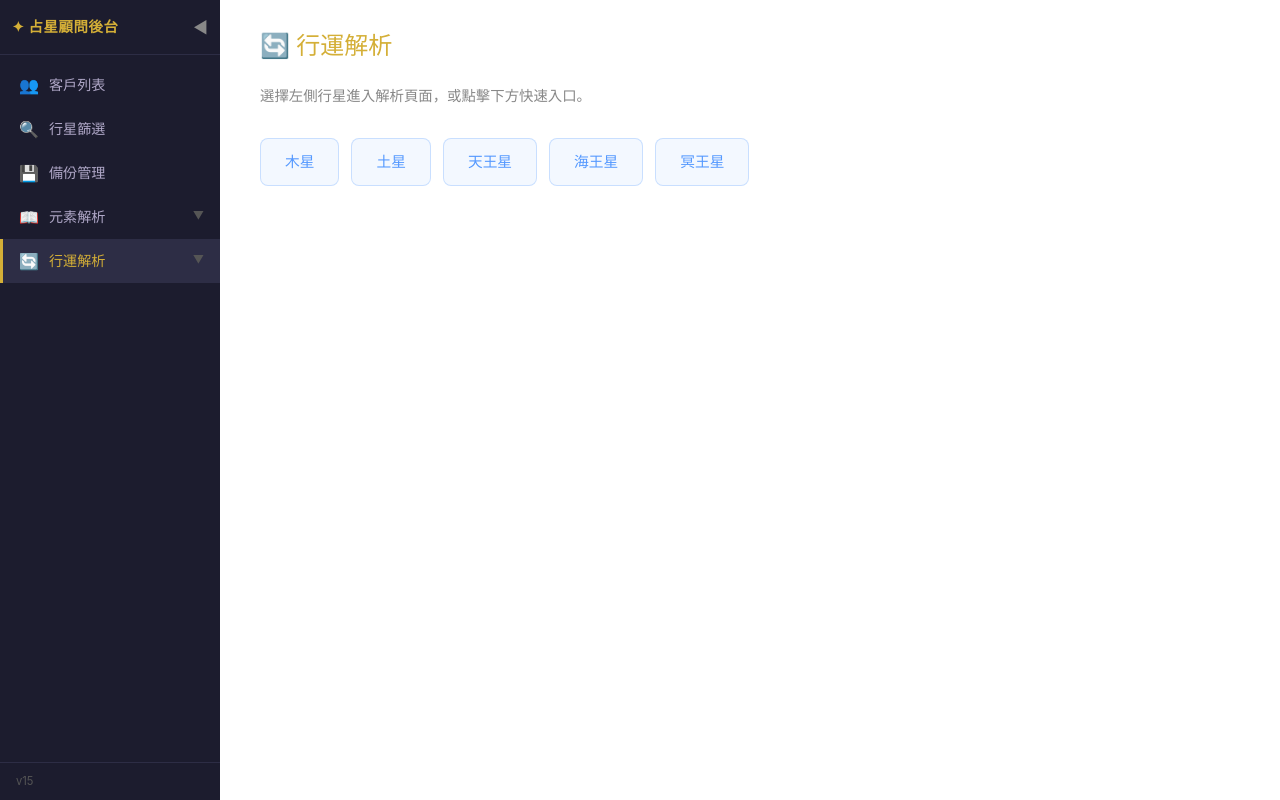
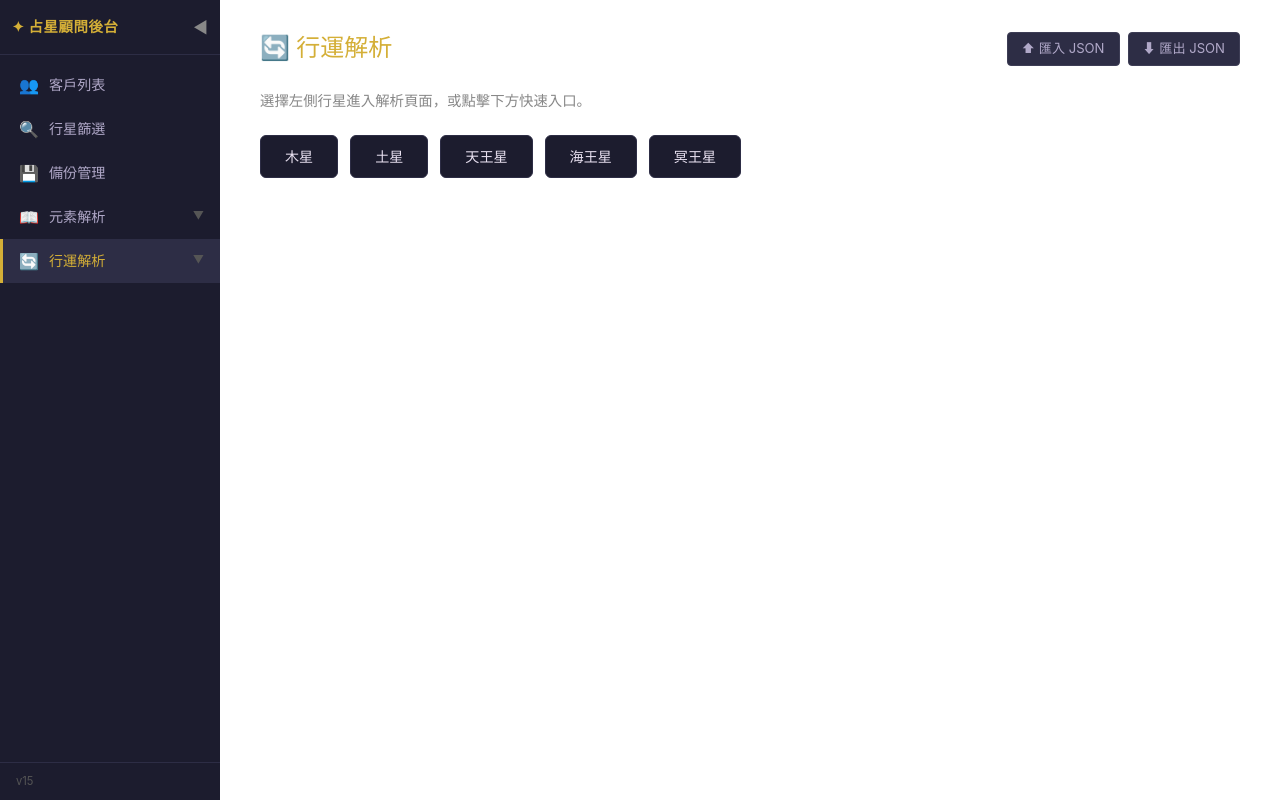
Before and after one commit to joan71739/zodiac-web, a React (Vite) app: page /transits in a window 1280 px wide. Built offline with nearby package versions, Linux system fonts and the light colour scheme.

Commit message:
Update TransitIndex.jsx

```diff
--- a/src/pages/TransitIndex.jsx
+++ b/src/pages/TransitIndex.jsx
@@ -1,23 +1,114 @@
 // TransitIndex.jsx — 行運解析首頁
+// 路由：/transits
+// v2：加上匯入匯出按鈕，接上真實 API
+
+import { useRef, useState } from 'react'
+import { Alert } from 'react-bootstrap'
 import { useNavigate } from 'react-router-dom'
 import { OUTER_PLANET_OPTIONS } from '../utils/codeMap'
-import NavCard from '../styles/navCard'
+import { exportTransitNotes } from '../api/export'
+import { importTransitNotes } from '../api/import'
 
 export default function TransitIndex() {
     const navigate = useNavigate()
+    const fileInputRef = useRef(null)
+    const [msg, setMsg] = useState(null)
+
+    // ── 匯出 ────────────────────────────────────────────────
+    const handleExport = async () => {
+        try {
+            await exportTransitNotes()
+        } catch {
+            setMsg({ type: 'danger', text: '匯出失敗，請稍後再試' })
+        }
+    }
+
+    // ── 匯入 ────────────────────────────────────────────────
+    const handleImportClick = () => fileInputRef.current?.click()
+
+    const handleFileChange = async (e) => {
+        const file = e.target.files?.[0]
+        if (!file) return
+        e.target.value = ''
+        try {
+            const res = await importTransitNotes(file)
+            const { inserted, updated, skipped } = res.data
+            setMsg({
+                type: 'success',
+                text: `匯入完成：新增 ${inserted} 筆、更新 ${updated} 筆、略過 ${skipped} 筆`
+            })
+        } catch {
+            setMsg({ type: 'danger', text: '匯入失敗，請確認 JSON 格式正確' })
+        }
+    }
+
     return (
         <div style={{ padding: '32px 40px', color: '#E8E0F0' }}>
-            <h4 style={{ color: '#D4AF37', marginBottom: 24 }}>🔄 行運解析</h4>
-            <p style={{ color: '#888', fontSize: '0.9rem', marginBottom: 32 }}>
+            <div className="d-flex justify-content-between align-items-center mb-4">
+                <h4 style={{ color: '#D4AF37', margin: 0 }}>🔄 行運解析</h4>
+                <div className="d-flex gap-2">
+                    <input
+                        ref={fileInputRef}
+                        type="file"
+                        accept=".json"
+                        style={{ display: 'none' }}
+                        onChange={handleFileChange}
+                    />
+                    <button onClick={handleImportClick} style={btnStyle}>
+                        ⬆ 匯入 JSON
+                    </button>
+                    <button onClick={handleExport} style={btnStyle}>
+                        ⬇ 匯出 JSON
+                    </button>
+                </div>
+            </div>
+
+            {msg && (
+                <Alert
+                    variant={msg.type}
+                    dismissible
+                    onClose={() => setMsg(null)}
+                    style={{ fontSize: '0.84rem' }}
+                >
+                    {msg.text}
+                </Alert>
+            )}
+
+            <p style={{ color: '#888', fontSize: '0.9rem', marginBottom: 24 }}>
                 選擇左側行星進入解析頁面，或點擊下方快速入口。
             </p>
+
             <div style={{ display: 'flex', flexWrap: 'wrap', gap: 12 }}>
                 {OUTER_PLANET_OPTIONS.map(({ code, label }) => (
-                    <NavCard key={code} onClick={() => navigate(`/transits/planets/${code}`)}>
+                    <div
+                        key={code}
+                        onClick={() => navigate(`/transits/planets/${code}`)}
+                        style={cardStyle}
+                    >
                         {label}
-                    </NavCard>
+                    </div>
                 ))}
             </div>
         </div>
     )
 }
+
+const btnStyle = {
+    backgroundColor: '#2D2D45',
+    border: '1px solid #3D3D55',
+    color: '#B0A8C8',
+    padding: '6px 14px',
+    borderRadius: 4,
+    cursor: 'pointer',
+    fontSize: '0.82rem',
+}
+
+const cardStyle = {
+    backgroundColor: '#1C1C2E',
+    border: '1px solid #2D2D45',
+    borderRadius: 6,
+    padding: '10px 24px',
+    cursor: 'pointer',
+    color: '#E8E0F0',
+    fontSize: '0.88rem',
+}
```
